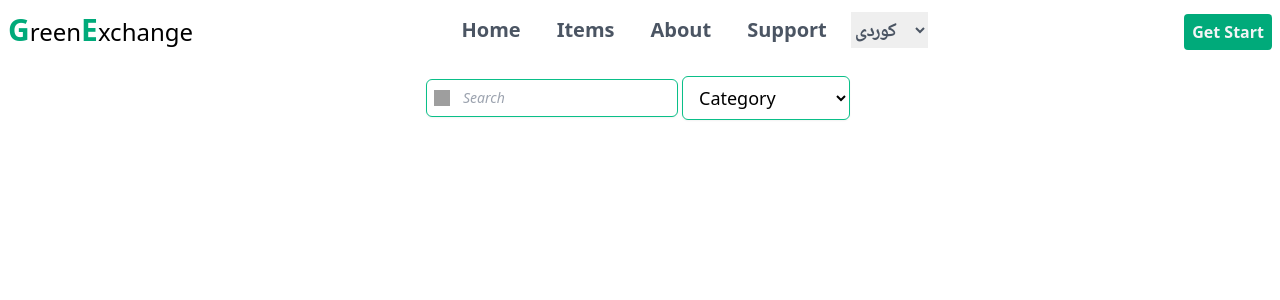
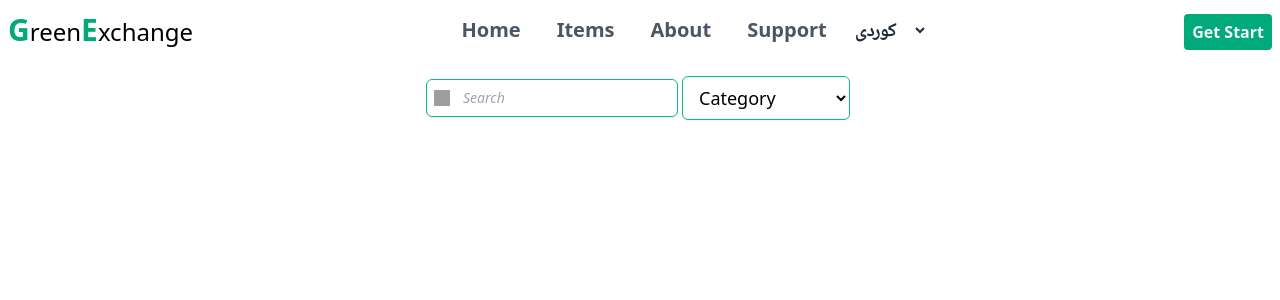
Before and after one commit to yahyahewa/Green_Exchnage_Front_End_React, a React app: page / in a window 1280 px wide. Shown: the top 300 px of the page. Built offline with nearby package versions, Linux system fonts and the light colour scheme; grey boxes are pictures that could not be loaded; the HTML template or start-up script is replaced by a standard one.

Commit message:
edite background color and z-index

```diff
--- a/src/components/navbar/Navbar.jsx
+++ b/src/components/navbar/Navbar.jsx
@@ -6,7 +6,6 @@ const Navbar = () => {
   const[data]=useSignupMutation();
   const [showMenu, setShowMenu] = useState(false);
   const [isUser, setIsUser] = useState(false);
-
   useEffect(() => {
     if(JSON.parse(localStorage.getItem("userData")))
     {
@@ -29,7 +28,7 @@ const Navbar = () => {
       {/* ------ humbergr menu , get start image account  ----------------- */}
       <article
         className={`flex flex-col absolute top-0 md:top-auto md:relative md:left-auto
-         md:flex-row md:justify-between items-center p-1 gap-3 bg-jade-600
+         md:flex-row md:justify-between items-center p-1 gap-3 bg-jade-600 z-10
           md:bg-white h-[100vh] md:h-auto w-1/2 md:w-auto text-gray-100 md:text-gray-600 transition-all
           ${showMenu ? "-left-0" : "-left-[100%]"}`}
       >
@@ -47,7 +46,7 @@ const Navbar = () => {
             </Link>
           );
         })}
-        <select className="outline-none font-bold font-kurdish pt-1">
+        <select className="outline-none font-bold font-kurdish pt-1 bg-jade-600 text-gray-100 md:bg-white md:text-gray-800">
           <option value="k">کوردی</option>
           <option value="a">عربي</option>
           <option value="e">English</option>
@@ -63,7 +62,7 @@ const Navbar = () => {
         </Link>
         {isUser && (
           <Link to="/profile"><img
-          src="https://img.freepik.com/free-icon/user_318-804790.jpg"
+          src={JSON.parse(localStorage.getItem("userData"))?.data?.image?`${import.meta.env.VITE_BACK_END}uploads/users/${JSON.parse(localStorage.getItem("userData"))?.data?.image}`:`${import.meta.env.VITE_BACK_END}uploads/users/defaultuser.png`}
           className="w-8 rounded-full"
         /></Link>
         )}
```
